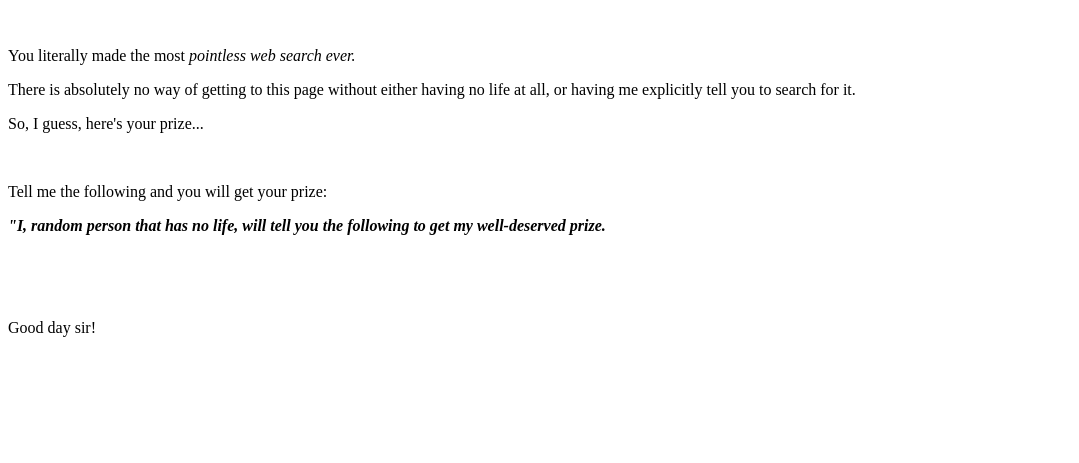
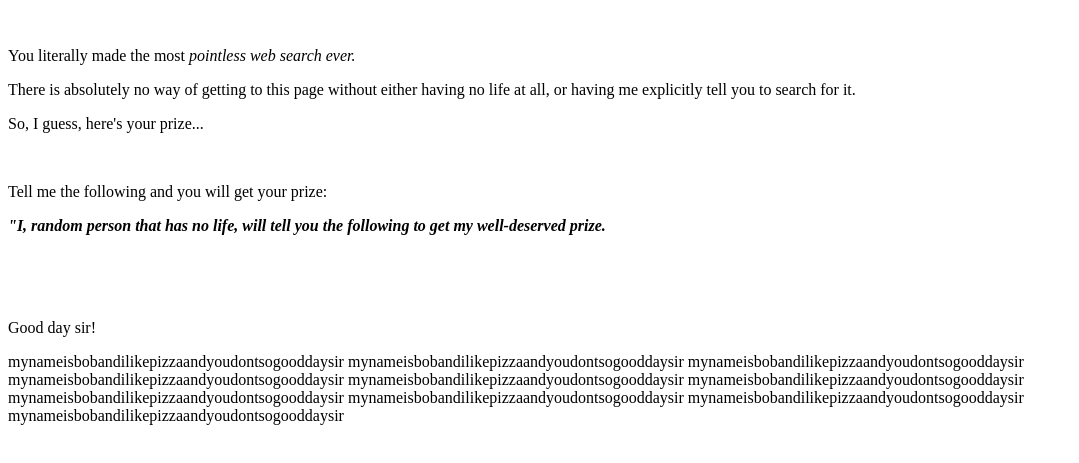
Before and after one commit to Wilsonator5000/wilsonator5000.github.io, a plain HTML site: page stuff-and-things/goodjob.html in a window 1280 px wide. Shown: the part 85-548 px from the top of the page, without its empty margins (0-1079 px from the left). Drawn offline with Linux system fonts and the light colour scheme.

Commit message:
Update goodjob.html

```diff
--- a/stuff-and-things/goodjob.html
+++ b/stuff-and-things/goodjob.html
@@ -26,6 +26,7 @@
   <p>&nbsp;</p>
   <p>&nbsp;</p>
   <p>Good day sir!</p>
+  <p>mynameisbobandilikepizzaandyoudontsogooddaysir mynameisbobandilikepizzaandyoudontsogooddaysir mynameisbobandilikepizzaandyoudontsogooddaysir mynameisbobandilikepizzaandyoudontsogooddaysir mynameisbobandilikepizzaandyoudontsogooddaysir mynameisbobandilikepizzaandyoudontsogooddaysir mynameisbobandilikepizzaandyoudontsogooddaysir mynameisbobandilikepizzaandyoudontsogooddaysir mynameisbobandilikepizzaandyoudontsogooddaysir mynameisbobandilikepizzaandyoudontsogooddaysir </p>
 </body>
 
 </html>
```
